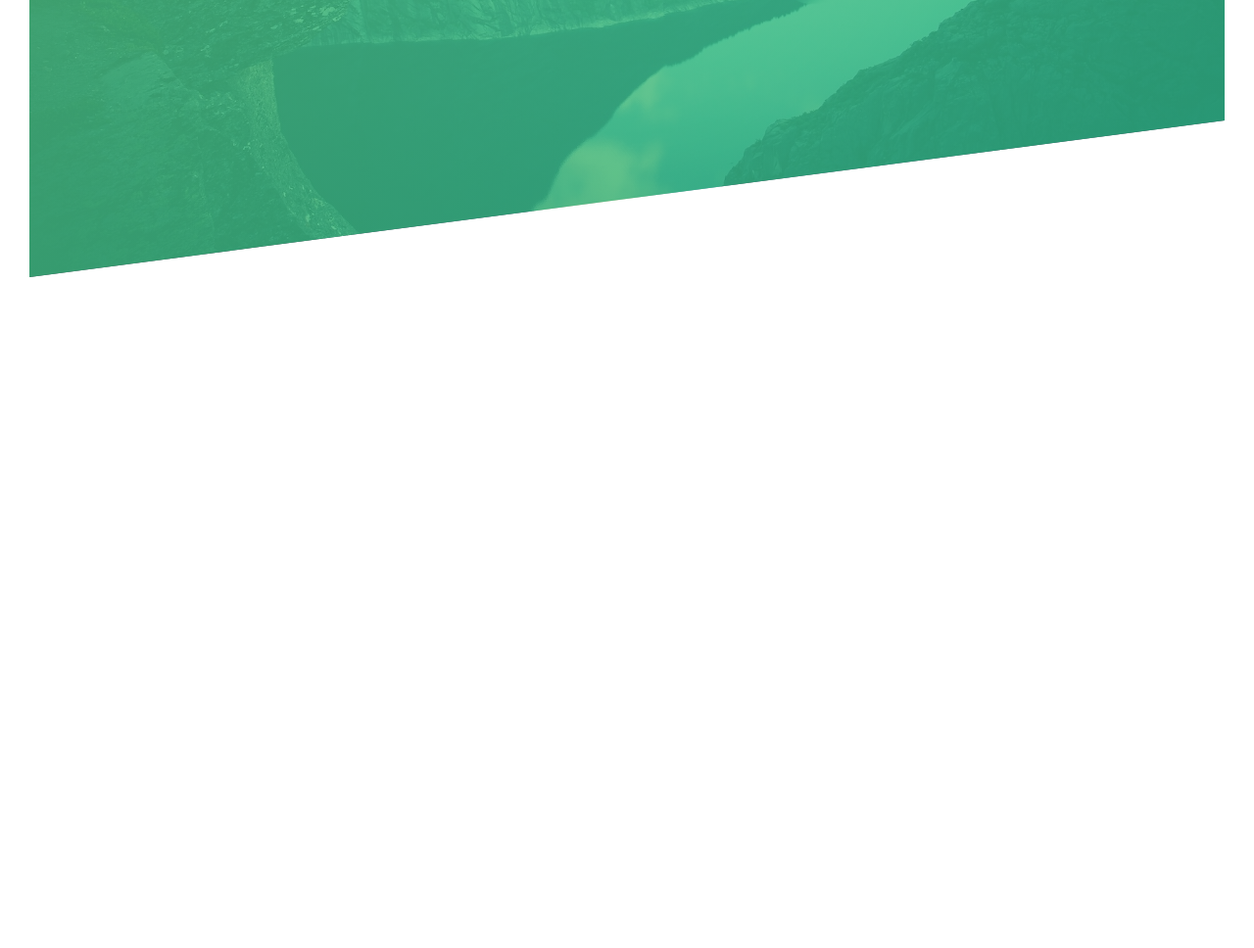
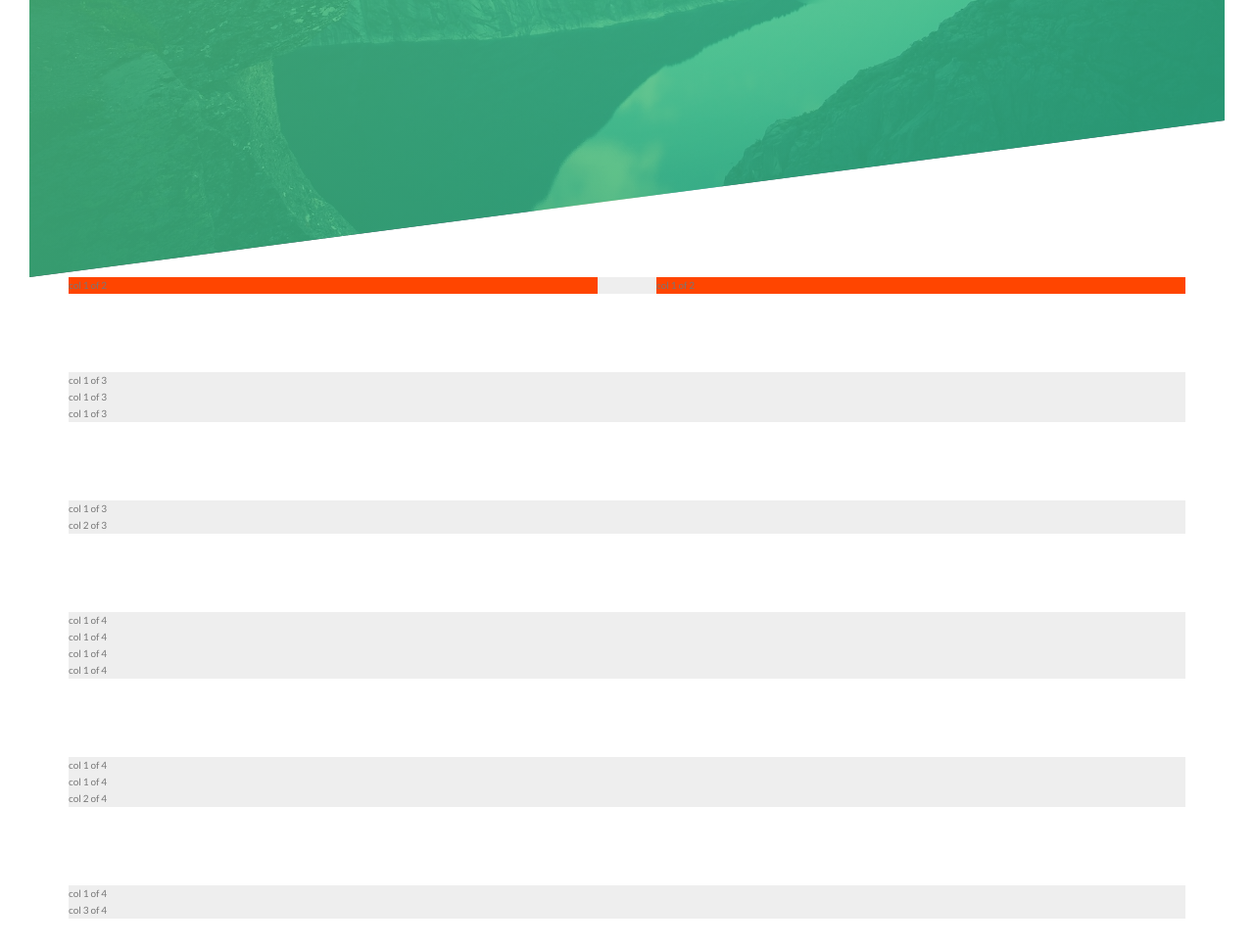
Before and after one commit to YasirHasn9/Outdoorsy, a website: page index.html in a window 1280 px wide. Shown: the part 507-1475 px from the top of the page at 98% size. Before the commit the page ends 820 px from the top, so only its background shows below. Drawn offline with Linux system fonts and the light colour scheme.

Commit message:
using mixins

```diff
--- a/index.html
+++ b/index.html
@@ -46,5 +46,42 @@
         <a class="btn btn--white btn--animated" href="#"> discover our tours</a>
       </div>
     </header>
+
+    <!-- this is for testing purposing to the show the power of
+    grid system. -->
+    <section class="grid-test">
+      <div class="row">
+        <div class="col-1-of-2">col 1 of 2</div>
+        <div class="col-1-of-2">col 1 of 2</div>
+      </div>
+
+      <div class="row">
+        <div class="col-1-of-3">col 1 of 3</div>
+        <div class="col-1-of-3">col 1 of 3</div>
+        <div class="col-1-of-3">col 1 of 3</div>
+      </div>
+
+      <div class="row">
+        <div class="col-1-of-3">col 1 of 3</div>
+        <div class="col-2-of-3">col 2 of 3</div>
+      </div>
+      <div class="row">
+        <div class="col-1-of-4">col 1 of 4</div>
+        <div class="col-1-of-4">col 1 of 4</div>
+        <div class="col-1-of-4">col 1 of 4</div>
+        <div class="col-1-of-4">col 1 of 4</div>
+      </div>
+
+      <div class="row">
+        <div class="col-1-of-4">col 1 of 4</div>
+        <div class="col-1-of-4">col 1 of 4</div>
+        <div class="col-2-of-4">col 2 of 4</div>
+      </div>
+
+      <div class="row">
+        <div class="col-1-of-4">col 1 of 4</div>
+        <div class="col-3-of-4">col 3 of 4</div>
+      </div>
+    </section>
   </body>
 </html>
--- a/sass/abstract/_mixins.scss
+++ b/sass/abstract/_mixins.scss
@@ -0,0 +1,15 @@
+// how to write a mixin
+//  1. use keyword @mixin
+//  2. the name of mixin
+//  3. the mixin takes optional arguments
+@mixin clearfix {
+  &::after {
+    content: "";
+    display: table;
+    // to clear both floats , we use the (both) value
+    clear: both;
+  }
+}
+
+// since we are import the mixins file in the main
+// file now all we need is to include them wherever we want
--- a/sass/layout/_grid.scss
+++ b/sass/layout/_grid.scss
@@ -9,9 +9,31 @@
   // check the main readme , i wrote about the difference between width and max-width
   background-color: #eee;
   margin: 0 auto; // to center block element inside another element
-  margin-bottom: $gutter-vertical;
-  &:last-child {
-    margin-bottom: 0px;
+
+  // &:last-child {
+  //   // this style applies only for the last children
+  //   margin-bottom: $gutter-vertical;
+  // }
+  // or you can use this
+  &:not(:last-child) {
+    margin-bottom: $gutter-vertical;
+  }
+  @include clearfix;
+
+  // work on the columns
+  .col-1-of-2 {
+    // this operation allows us to do four math operation + , - , * , /
+    // even you can mix units here like percentage and pixels,
+
+    width: calc((100% - #{$gutter-horizontal}) / 2);
+    background-color: orangered;
+    // use can use the flex-box
+    // because all the children will float to the left the row is now zero
+    // height
+    float: left;
+    &:not(:last-child) {
+      margin-right: $gutter-horizontal;
+    }
   }
 }
 
--- a/sass/main.scss
+++ b/sass/main.scss
@@ -5,5 +5,6 @@
 @import "components/button";
 @import "base/base";
 @import "layout/header";
+@import "abstract/mixins";
 @import "layout/grid";
 @import "base/typography";
```
Also changed, not shown: css/index.css.
